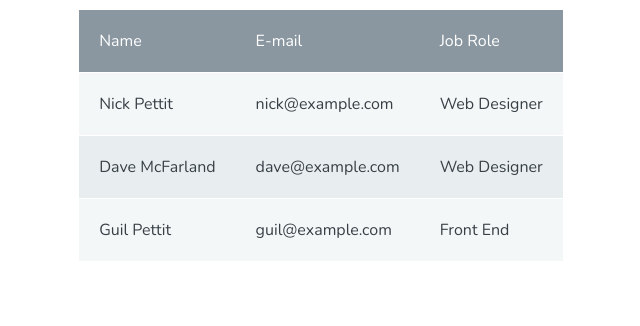
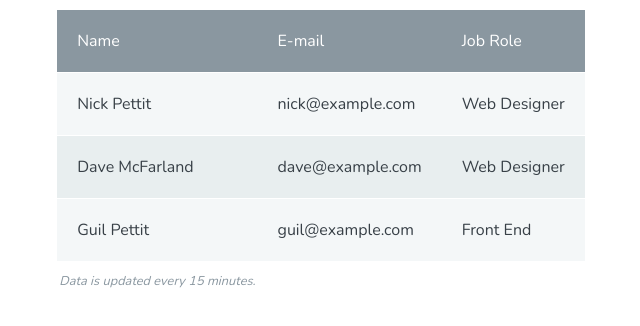
Before and after one commit to jenvara/overview_of_tables, a plain HTML site: page overview_of_tables/index.html in a window 1280 px wide. Shown: the whole page, without its empty margins (319-959 px from the left). Drawn offline with nearby package versions, Linux system fonts and the light colour scheme.

Commit message:
Add table footer

```diff
--- a/overview_of_tables/index.html
+++ b/overview_of_tables/index.html
@@ -18,6 +18,11 @@
           <th scope="col">Job Role</th>
         </tr>
       </thead>
+      <tfoot>
+        <tr>
+          <td colspan="1">Data is updated every 15 minutes.</td>
+        </tr>
+      </tfoot>
       <tbody>
         <tr>
           <th scope="row">Nick Pettit</th>
```
